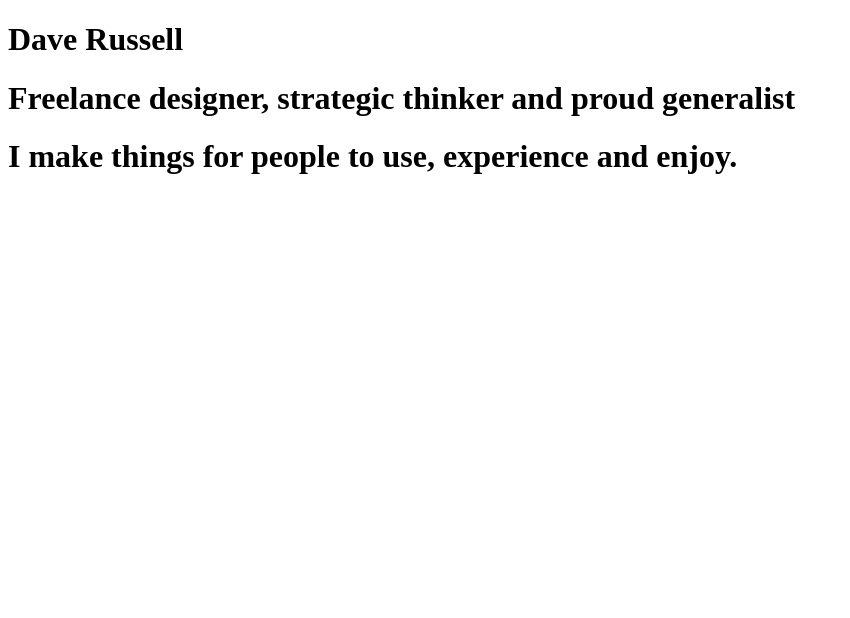
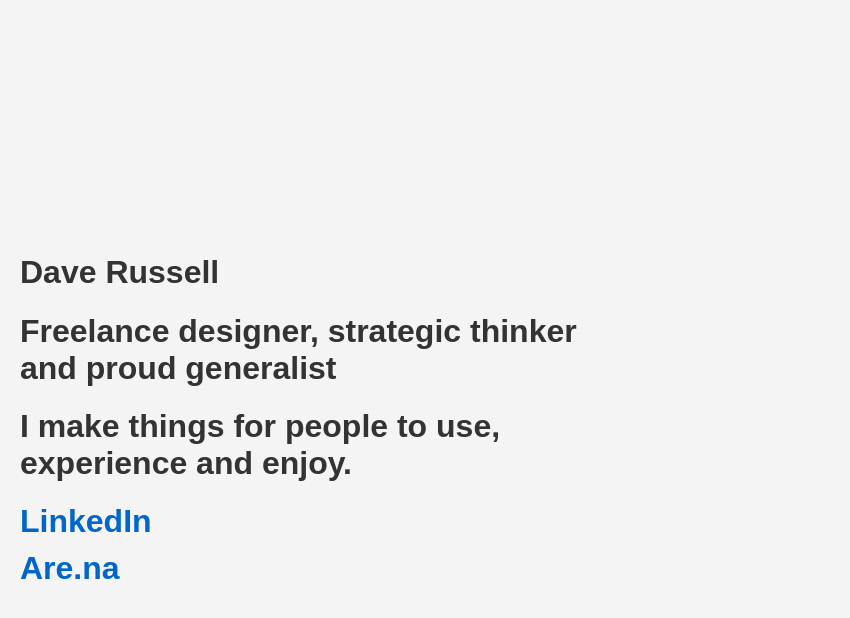
Before and after one commit to thedrussell/daverussell.co, a plain HTML site: page index.html in a window 1280 px wide. Shown: the whole page, without its empty margins (0-850 px from the left). Drawn offline with Linux system fonts and the light colour scheme.

Commit message:
Update index.html

```diff
--- a/index.html
+++ b/index.html
@@ -2,14 +2,55 @@
 <html lang="en">
 <head>
     <meta charset="UTF-8">
-    <title>daverussell.co</title>
-    <link rel="stylesheet" href="styles.css">
+    <title>My Simple Website</title>
+    <style>
+        html, body {
+            height: 100%;
+            margin: 0;
+            padding: 0;
+        }
+        body {
+            display: flex;
+            flex-direction: column;
+            justify-content: center;
+            font-family: Arial, sans-serif;
+            background-color: #f4f4f4;
+            padding: 20px;
+        }
+        .container {
+            max-width: 600px;
+            width: 100%;
+        }
+        h1 {
+            color: #333;
+            text-align: left;
+            margin-bottom: 20px;
+        }
+        .links {
+            display: flex;
+            flex-direction: column;
+            gap: 10px;
+        }
+        a {
+            color: #0066cc;
+            text-decoration: none;
+            transition: color 0.3s ease;
+        }
+        a:hover {
+            color: #004080;
+            text-decoration: underline;
+        }
+    </style>
 </head>
 <body>
-    <main>
+    <div class="container">
         <h1>Dave Russell</h1>
         <h1>Freelance designer, strategic thinker and proud generalist<h1>
         <h1>I make things for people to use, experience and enjoy.<h1>
-    </main>
+        <div class="links">
+            <a href="https://www.linkedin.com/in/dave-russell-4840a025/">LinkedIn</a>
+            <a href="https://www.are.na/dave-russell/">Are.na</a>
+        </div>
+    </div>
 </body>
 </html>
```
